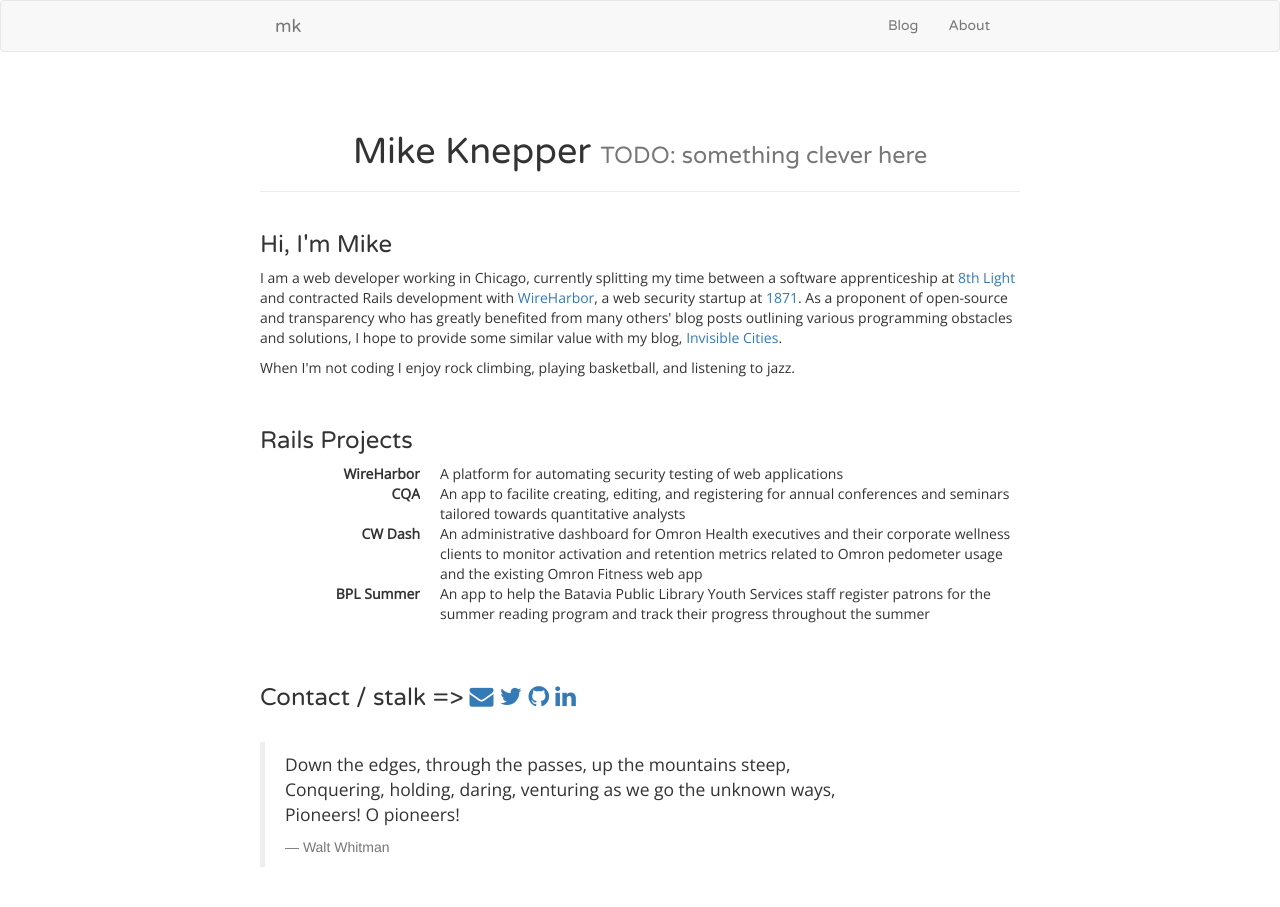
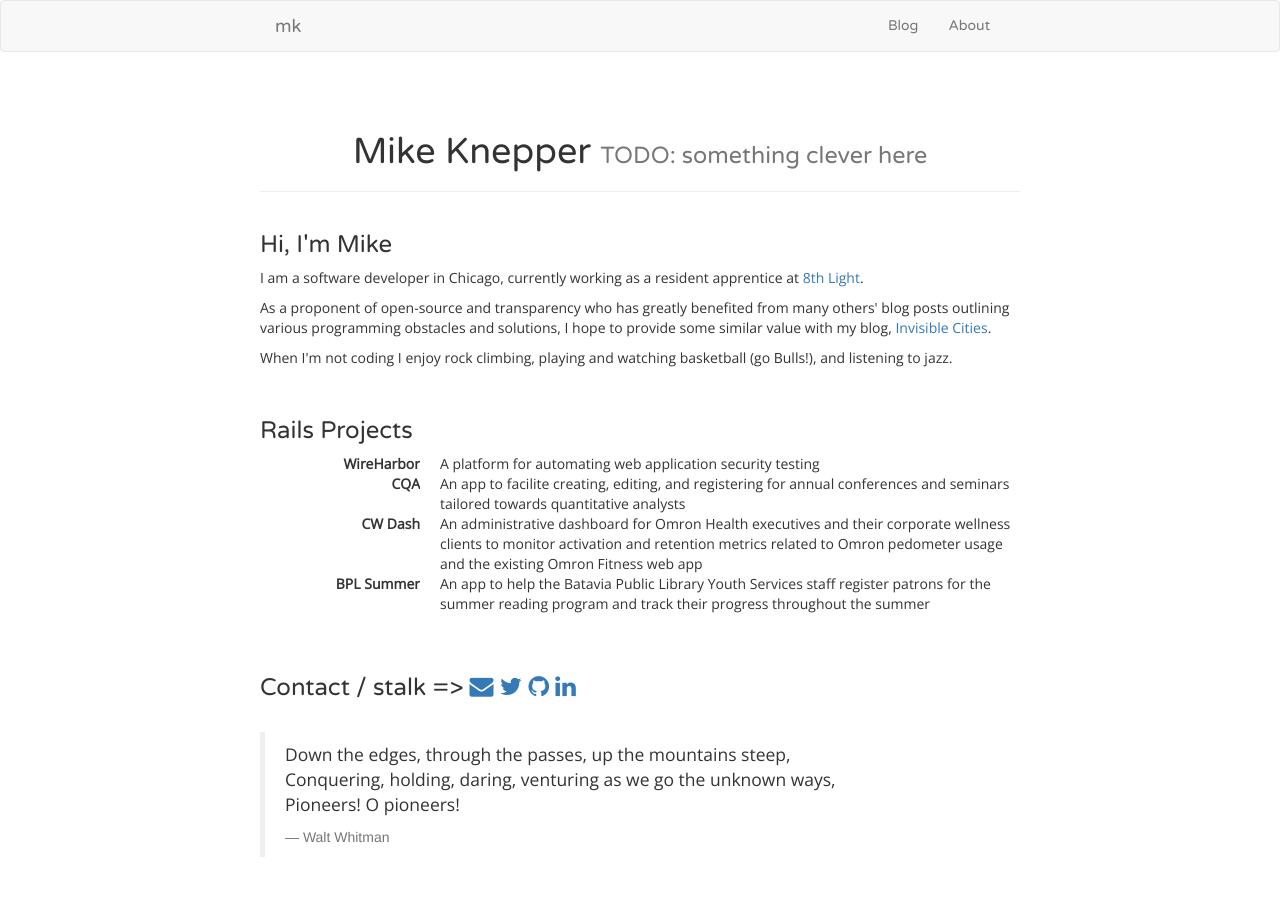
Before and after one commit to mikeknep/website, a Jekyll site: the page built from index.html, in a window 1280 px wide. Built offline with Jekyll 4.4.1, drawn with Linux system fonts in a browser that asks for light colours; nearby versions of some CDN libraries; Markdown is read by kramdown in place of the engine named in the settings.

Commit message:
Wordsmiths about page

```diff
--- a/index.html
+++ b/index.html
@@ -9,15 +9,16 @@ title: Mike Knepper
 
 <div class="row">
   <h3>Hi, I'm Mike</h3>
-  <p>I am a web developer working in Chicago, currently splitting my time between a software apprenticeship at <a href="http://www.8thlight.com/" target="_blank">8th Light</a> and contracted Rails development with <a href="https://patrol.wireharbor.com/" target="_blank">WireHarbor</a>, a web security startup at <a href="http://www.1871.com/" target="_blank">1871</a>. As a proponent of open-source and transparency who has greatly benefited from many others' blog posts outlining various programming obstacles and solutions, I hope to provide some similar value with my blog, <a href="/invisible_cities">Invisible Cities</a>.</p>
-  <p>When I'm not coding I enjoy rock climbing, playing basketball, and listening to jazz.</p>
+  <p>I am a software developer in Chicago, currently working as a resident apprentice at <a href="http://www.8thlight.com/" target="_blank">8th Light</a>.</p>
+  <p>As a proponent of open-source and transparency who has greatly benefited from many others' blog posts outlining various programming obstacles and solutions, I hope to provide some similar value with my blog, <a href="/invisible_cities">Invisible Cities</a>.</p>
+  <p>When I'm not coding I enjoy rock climbing, playing and watching basketball (go Bulls!), and listening to jazz.</p>
 </div>
 <br>
 <div class="row">
   <h3>Rails Projects</h3>
   <dl class="dl-horizontal">
     <dt>WireHarbor</dt>
-    <dd>A platform for automating security testing of web applications</dd>
+    <dd>A platform for automating web application security testing</dd>
     <dt>CQA</dt>
     <dd>An app to facilite creating, editing, and registering for annual conferences and seminars tailored towards quantitative analysts</dd>
     <dt>CW Dash</dt>
```
